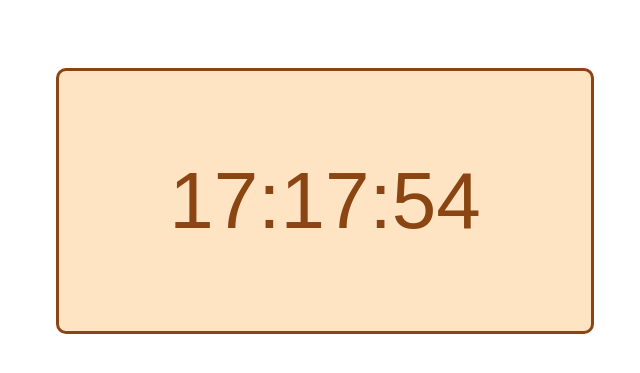
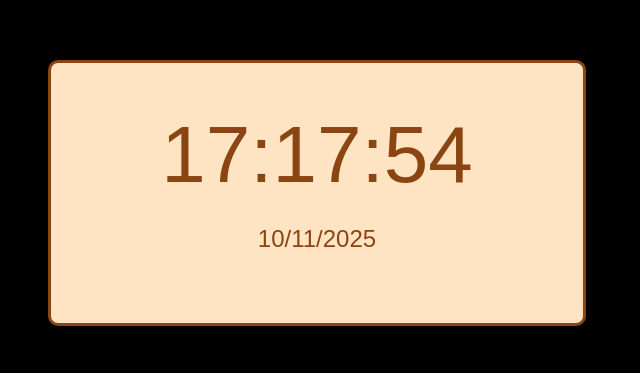
Before and after one commit to SamsonBraimoh/JS-projects, a plain HTML site: page Digital clock/index.html in a window 1280 px wide. Shown: the part 207-580 px from the top of the page, without its empty margins (323-963 px from the left). Drawn offline with Linux system fonts and the light colour scheme.

Commit message:
added date to digital clock

```diff
--- a/Digital clock/app.js
+++ b/Digital clock/app.js
@@ -10,6 +10,10 @@
 
 // todayDate.textContent = new Date().toLocaleDateString();
 
+const date = document.getElementById('date');
+date.textContent = new Date().toLocaleDateString();
+
+
 const updateClock = () => {
     const clock = document.getElementById("clock")
     const time = new Date();
@@ -18,6 +22,10 @@ const updateClock = () => {
     let minute = time.getMinutes();
     let seconds = time.getSeconds();
 
+    seconds = seconds < 10 ? '0' + seconds : seconds;
+    minute = minute < 10 ? '0' + minute : minute;
+    hour = hour < 10 ? '0' + hour : hour;
+
     clock.textContent = `${hour}:${minute}:${seconds}`;
 
 }
--- a/Digital clock/index.html
+++ b/Digital clock/index.html
@@ -8,7 +8,10 @@
 </head>
 <body>
     <div class="container">
-        <div class="screen" id="clock">
+        <div class="screen">
+            <div id="clock">
+
+            </div>
             <!-- <div class="time">
                 <h1 id="hour"></h1>
                 <h1>:</h1>
@@ -18,7 +21,7 @@
             </div>
             <h2 id="date">date</h2> -->
 
-            <h1 id="date"></h1>
+            <p id="date"></p>
         </div>
     </div>
     <script src="app.js"></script>
--- a/Digital clock/style.css
+++ b/Digital clock/style.css
@@ -1,6 +1,9 @@
 html, body{
     width: 100%;
     height: 100%;
+    margin: 0;
+    padding: 0;
+    background-color: black;
 }
 .container{
     height: 100%;
@@ -23,9 +26,6 @@ html, body{
     font-size: 5rem;
     padding: 10px;
 }
-.time{
-    display: flex;
+#date{
+    font-size: 1.5rem;
 }
-h1{
-    font-size: 5rem;
-}
```
